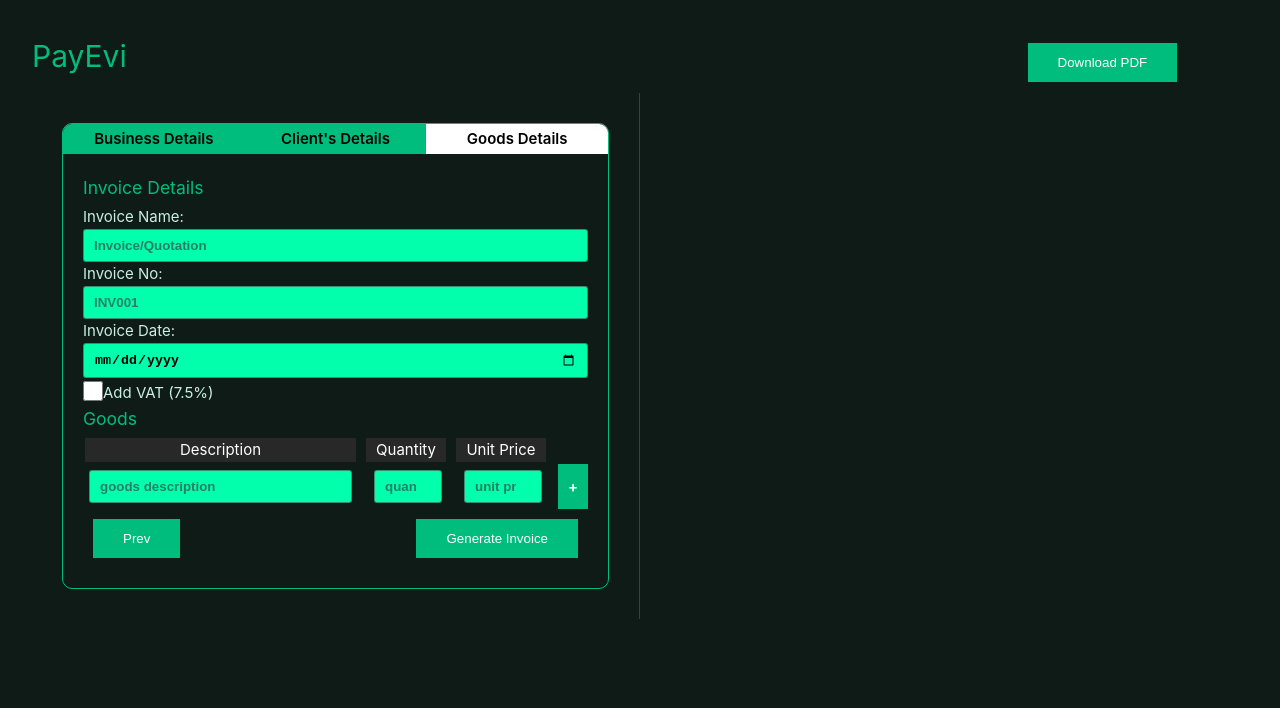
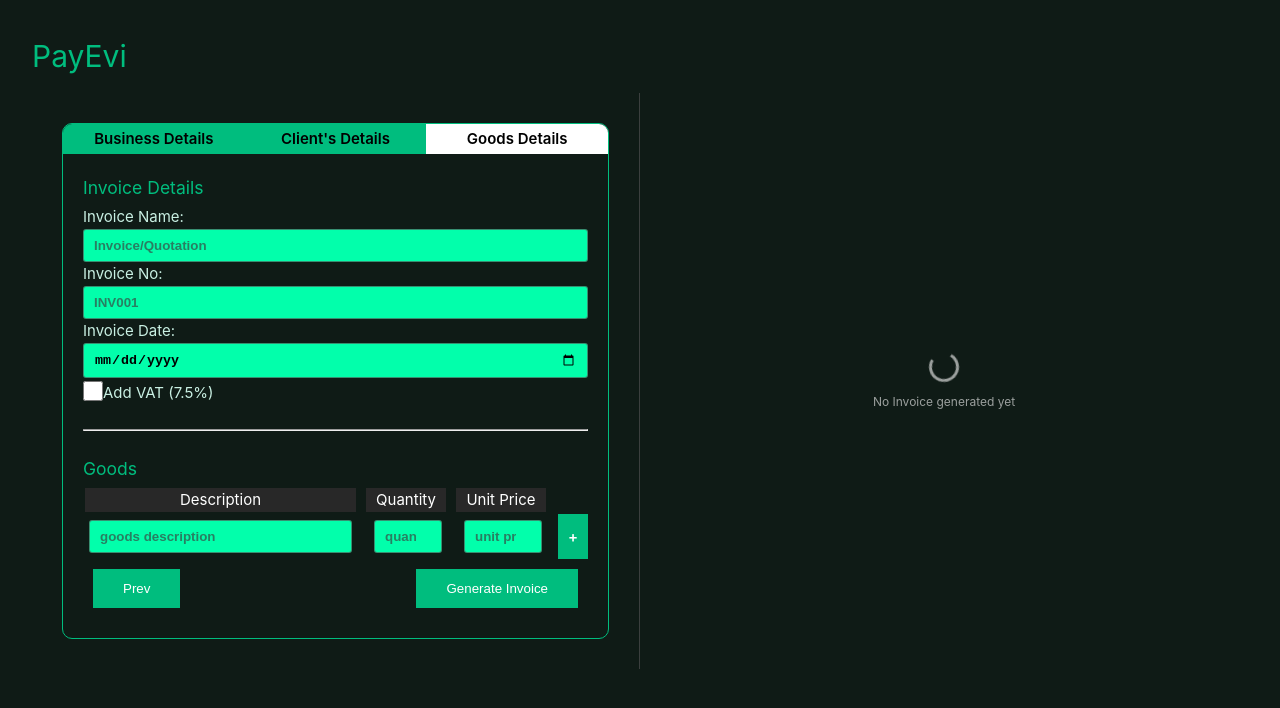
Before and after one commit to emdes12/PayEvi, a Vue app: page / in a window 1280 px wide. Both pictures are taken after a click on the element "Goods Details". Shown: the top 708 px of the page. Built offline with nearby package versions, Linux system fonts and the light colour scheme.

Commit message:
improved functualies like adding items/client/business/ and generating pdf properly without overflowing

```diff
--- a/src/App.vue
+++ b/src/App.vue
@@ -4,6 +4,7 @@ import ClientForms from "./components/ClientForms.vue";
 import GoodsForm from "./components/GoodsForm.vue";
 import NotificationBar from "./components/NotificationBar.vue";
 import InvoicePreview from "./components/InvoicePreview.vue";
+import Loading from "./components/Loading.vue";
 import html2canvas from "html2canvas";
 import jsPDF from "jspdf";
 
@@ -13,16 +14,14 @@ export default {
     ClientForms,
     GoodsForm,
     NotificationBar,
+    Loading,
     InvoicePreview,
   },
   data() {
     return {
       businessDetails: {},
       clientDetails: {},
-      transaction: {
-        date: "",
-        No: "",
-      },
+      invoice: {},
       isGenerated: false,
       goods: [],
       businessForm: true,
@@ -39,14 +38,6 @@ export default {
     };
   },
   methods: {
-    gotoBusiness() {
-      if (!this.goods) {
-        this.noFill();
-      } else {
-        this.businessShow();
-        console.log("moved to business");
-      }
-    },
     makePDF() {
       window.html2canvas = html2canvas;
       let doc = new jsPDF("p", "pt", "a4", true);
@@ -114,6 +105,9 @@ export default {
       );
       this.newGoods = this.goods;
     },
+    addInv(name) {
+      this.invoice = name;
+    },
     removeGood(id) {
       this.goods = this.goods.filter((item) => item.id !== id);
       this.showNotifyBar(
@@ -177,6 +171,7 @@ export default {
           v-show="goodsForm"
           @add-good="addGood"
           @no-fill="noFill"
+          @add-inv="addInv"
           @generate-invoice="generateInvoice()"
           @to-client="clientShow()"
           @remove-good="removeGood"
@@ -187,8 +182,10 @@ export default {
     <div class="preview">
       <div class="invoice-preview">
         <div class="invoice-generated">
+          <Loading v-show="!isGenerated" />
           <InvoicePreview
             v-show="isGenerated"
+            :invoice="invoice"
             :generated="isGenerated"
             :businessDetails="businessDetails"
             :clientDetails="clientDetails"
@@ -196,7 +193,7 @@ export default {
           />
         </div>
       </div>
-      <div class="btn-right btn-top">
+      <div v-show="isGenerated" class="btn-right btn-top">
         <button @click="makePDF">Download PDF</button>
       </div>
     </div>
--- a/src/components/GoodsForm.vue
+++ b/src/components/GoodsForm.vue
@@ -44,6 +44,9 @@
       />
       Add VAT (7.5%)
     </label>
+    <br />
+    <hr />
+    <br />
 
     <h3>
       Goods <b v-if="goods.length">({{ goods.length }})</b>
@@ -144,7 +147,26 @@ export default {
     },
     SubmitDetails(e) {
       e.preventDefault();
-      this.$emit("generate-invoice");
+      if (!this.goods.length) {
+        this.$emit("no-fill");
+        console.log("generate button for error");
+      } else {
+        // console.log("generate button clicked");
+        console.log(this.goods);
+        const invoice = {
+          name: this.invoice.name,
+          date: this.invoice.date,
+          number: this.invoice.number,
+          addVAT: this.invoice.addVAT,
+        };
+
+        this.$emit("add-inv", invoice);
+        this.invoice.name = "";
+        this.invoice.date = "";
+        this.invoice.number = "";
+        this.invoice.addVAT = "";
+        this.$emit("generate-invoice");
+      }
     },
     backToClient(e) {
       e.preventDefault();
--- a/src/components/InvoicePreview.vue
+++ b/src/components/InvoicePreview.vue
@@ -2,29 +2,29 @@
   <aside id="print-invoice">
     <header>
       <div class="business-details">
-        <h2>{{ businessDetails.name }}</h2>
-        <p>{{ businessDetails.description }}</p>
-        <p>{{ businessDetails.number }}</p>
+        <h2 class="capitalize">{{ businessDetails.name }}</h2>
+        <p class="capitalize">{{ businessDetails.description }}</p>
+        <p class="capitalize">{{ businessDetails.number }}</p>
       </div>
-      <h1>INVOICE</h1>
+      <h1 class="uppercase">{{ invoice.name }}</h1>
     </header>
 
     <div class="container">
       <div class="head">
         <div class="client-details">
           <b>BILL TO:</b>
-          <h3>{{ clientDetails.name }}</h3>
-          <p>{{ clientDetails.address }}</p>
-          <p>{{ clientDetails.number }}</p>
+          <h3 class="capitalize">{{ clientDetails.name }}</h3>
+          <p class="capitalize">{{ clientDetails.address }}</p>
+          <p class="capitalize">{{ clientDetails.number }}</p>
         </div>
         <div class="invoice-details">
           <div class="inv-row">
             <b>INVOICE NO:</b>
-            <p>EMDES0012</p>
+            <p>{{ invoice.number }}</p>
           </div>
           <div class="inv-row">
             <b>DATE:</b>
-            <p>07/02/2023</p>
+            <p>{{ invoice.date }}</p>
           </div>
         </div>
       </div>
@@ -43,7 +43,7 @@
 
         <tr v-for="good in goods" :key="good.id">
           <td>{{ good.id }}</td>
-          <td>{{ good.name }}</td>
+          <td class="capitalize">{{ good.name }}</td>
           <td class="text-center">{{ good.quantity }}</td>
           <td class="text-right">{{ good.unitPrice }}</td>
           <td class="text-right">{{ good.amount }}</td>
@@ -55,14 +55,21 @@
             <td class="sub-tb text-right">Subtotal</td>
             <td class="sub-tb text-right">{{ subTotal }}</td>
           </tr>
-          <tr>
+          <tr v-show="withVAT">
             <td></td>
             <td></td>
             <td></td>
             <td class="sub-tb text-right">VAT (7.5%)</td>
             <td class="sub-tb text-right">{{ VAT }}</td>
           </tr>
-          <tr>
+          <tr v-show="!withVAT">
+            <td></td>
+            <td></td>
+            <td></td>
+            <th class="tot">TOTAL</th>
+            <th class="tot text-right">{{ subTotal }}</th>
+          </tr>
+          <tr v-show="withVAT">
             <td></td>
             <td></td>
             <td></td>
@@ -79,7 +86,7 @@
         </p>
       </div>
 
-      <div class="fs-10 text-right">Signed by: <br/> <b>{{ businessDetails.name }}</b> <br/> Management</div>
+      <div class="fs-10 text-right">Signed by: <br/> <b class="capitalize">{{ businessDetails.name }}</b> <br/> Management</div>
 
       <div class="footer fs-10 text-center">Powered By <a href="https://payevi.vercel.app">PayEvi</a></div>
 
@@ -105,12 +112,14 @@ export default {
     businessDetails: Object,
     clientDetails: Object,
     generated: Boolean,
+    invoice: Object,
   },
   methods: {
     getSubTotal() {
       if (!this.goods) {
         console.log("no goods found")
       } else {
+        this.withVAT = this.invoice.addVAT
         this.subTotal = 0;
         this.goods.filter(item => this.subTotal += item.amount)
       }
@@ -129,6 +138,13 @@ export default {
 </script>
 
 <style scoped>
+.capitalize {
+  text-transform: capitalize;
+}
+
+.uppercase {
+  text-transform: uppercase;
+}
 .tot {
   padding: 0 6px;
   font-size: 13px;
--- /dev/null
+++ b/src/components/Loading.vue
@@ -0,0 +1,41 @@
+<template>
+  <div class="main">
+    <div class="loading"></div>
+    <p>No Invoice generated yet</p>
+  </div>
+</template>
+
+<style scoped>
+.main {
+  display: grid;
+  place-items: center;
+  color: var(--vt-c-text-dark-2);
+  font-weight: 100;
+  font-size: 12px;
+  gap: 10px;
+}
+.loading {
+  width: 30px;
+  height: 30px;
+  background-color: transparent;
+  border: 3px solid var(--vt-c-text-dark-2);
+  border-top: 3px solid transparent;
+  border-radius: 50%;
+  animation: rotate infinite linear 2s;
+}
+
+@keyframes rotate {
+  0% {
+    transform: rotate(0deg);
+  }
+  33% {
+    transform: rotate(120deg);
+  }
+  66% {
+    transform: rotate(240deg);
+  }
+  100% {
+    transform: rotate(360deg);
+  }
+}
+</style>
```
